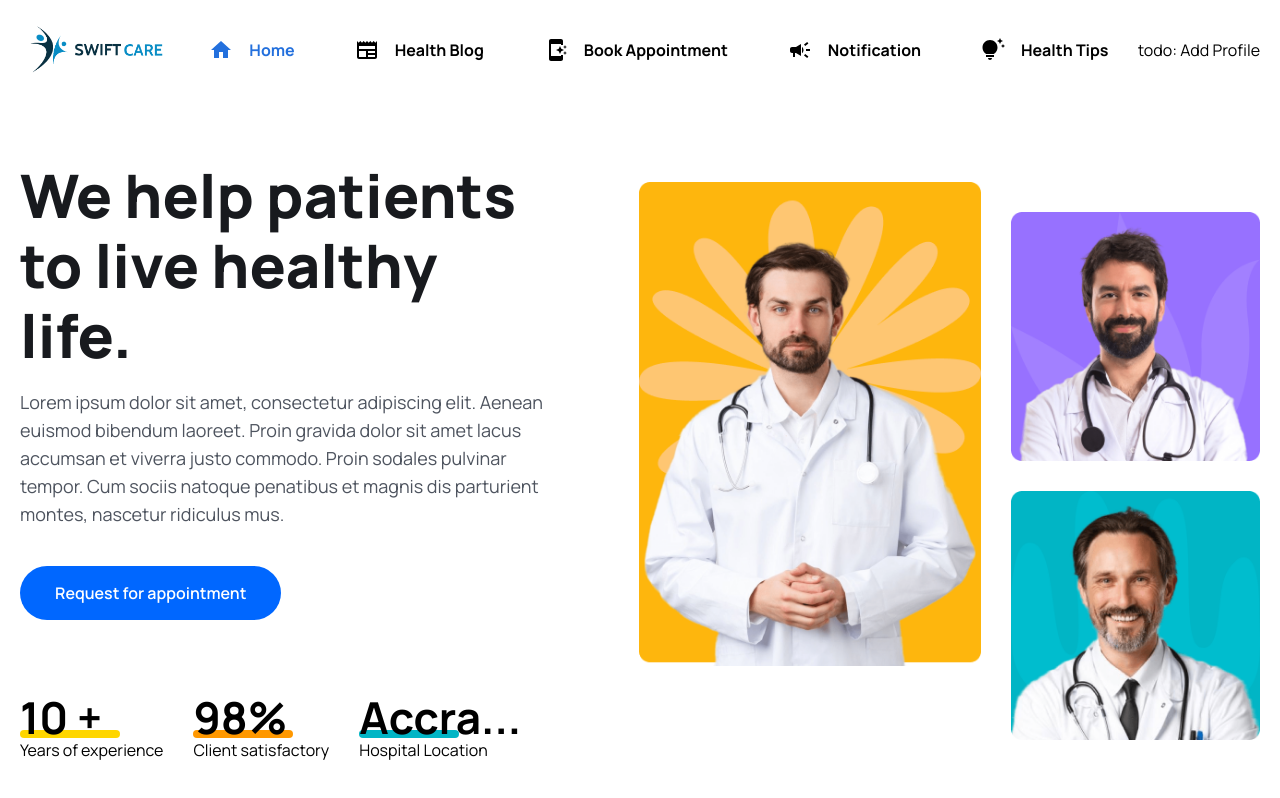
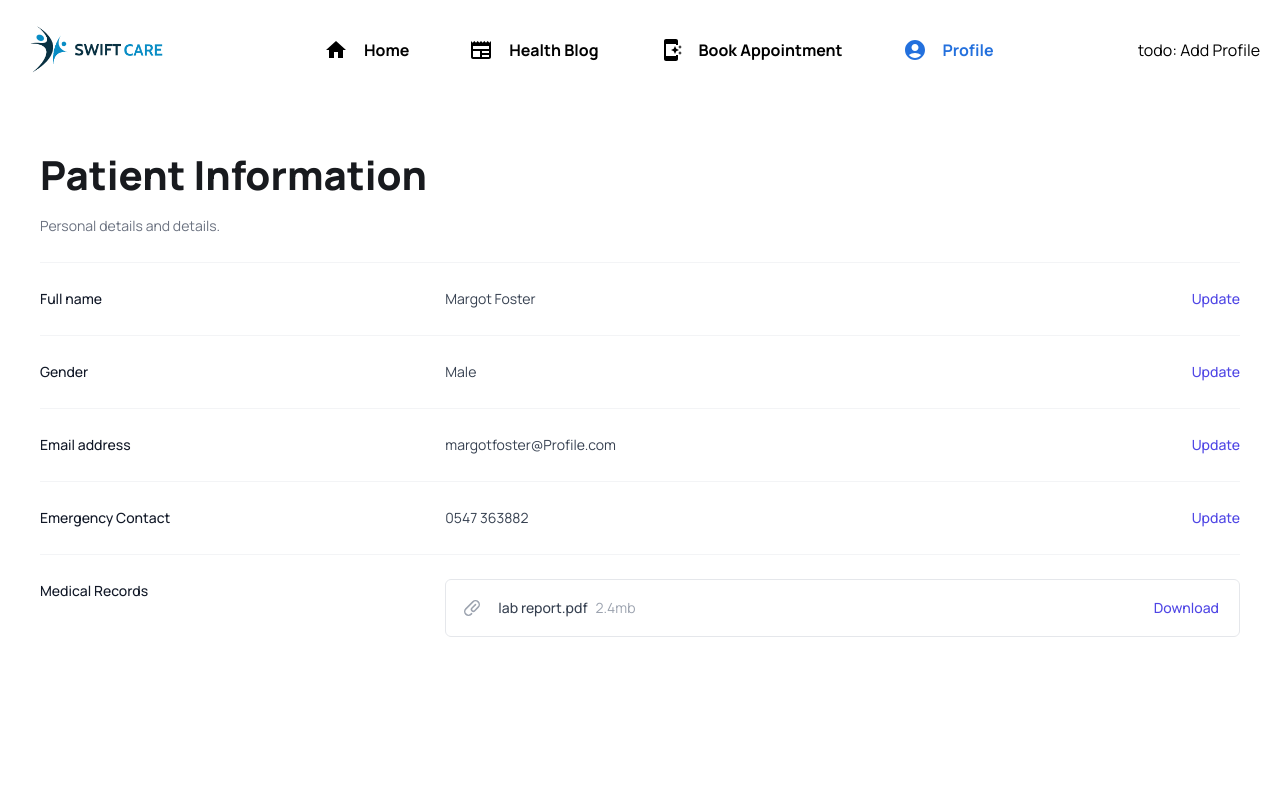
Before and after one commit to tech-threee/patient-swiftcare, a React (Vite) app: page /profile in a window 1280 px wide. Before the commit this address led to /. Shown: the top 798 px of the page. Built offline with nearby package versions, Linux system fonts and the light colour scheme.

Commit message:
added profile screen

```diff
--- a/package.json
+++ b/package.json
@@ -12,6 +12,7 @@
   "dependencies": {
     "@emotion/react": "^11.11.4",
     "@emotion/styled": "^11.11.0",
+    "@heroicons/react": "^2.1.1",
     "@mui/icons-material": "^5.15.13",
     "@mui/material": "^5.15.13",
     "@react-native-async-storage/async-storage": "^1.22.3",
--- a/src/components/BottomTab/index.tsx
+++ b/src/components/BottomTab/index.tsx
@@ -18,8 +18,8 @@ const BottomNavbar = () => {
   };
 
   return (
-    <div className="md:hidden fixed z-50 w-full h-16 max-w-lg -translate-x-1/2 bg-white border border-[#D9D9D9] bottom-[0.5px] left-1/2 ">
-      <div className="grid h-full max-w-lg grid-cols-5 mx-auto">
+    <div className="md:hidden fixed z-50 w-full h-16 max-w-lg -translate-x-1/2 bg-white border border-[#D9D9D9] bottom-[0.5px] left-1/2">
+      <div className="grid h-full max-w-lg grid-cols-4 mx-auto">
         {navLinks.map((link, index) => (
           <button
             key={index}
@@ -28,7 +28,6 @@ const BottomNavbar = () => {
             className="inline-flex flex-col items-center justify-center px-5 hover:bg-gray-50 group"
             onClick={() => handleTooltipToggle(link.path)}
           >
-            {/* Add conditional class to change the icon color when active */}
             {React.cloneElement(link.icon, {
               className:
                 location.pathname === link.path ? "text-[#0067FF]" : "",
--- a/src/constant/navigationLinks.tsx
+++ b/src/constant/navigationLinks.tsx
@@ -2,8 +2,7 @@ import { ReactNode } from "react";
 import HomeIcon from "@mui/icons-material/Home";
 import NewspaperIcon from "@mui/icons-material/Newspaper";
 import AppShortcutIcon from "@mui/icons-material/AppShortcut";
-import TipsAndUpdatesIcon from "@mui/icons-material/TipsAndUpdates";
-import CampaignIcon from "@mui/icons-material/Campaign";
+import AccountCircleIcon from "@mui/icons-material/AccountCircle";
 
 export type NavLinkItem = {
   display: string;
@@ -28,13 +27,8 @@ export const navLinks: NavLinkItem[] = [
     icon: <AppShortcutIcon />,
   },
   {
-    display: "Notification",
-    path: "/notification",
-    icon: <CampaignIcon />,
-  },
-  {
-    display: "Health Tips",
-    path: "/healthTip",
-    icon: <TipsAndUpdatesIcon />,
+    display: "Profile",
+    path: "/profile",
+    icon: <AccountCircleIcon />,
   },
 ];
--- a/src/pages/HealthTip/index.tsx
+++ /dev/null
@@ -1,4 +0,0 @@
-const HealthTip = () => {
-  return <div>HealthTip</div>;
-};
-export default HealthTip;
--- /dev/null
+++ b/src/pages/Profile/index.tsx
@@ -0,0 +1,123 @@
+import { PaperClipIcon } from "@heroicons/react/20/solid";
+
+export default function Profile() {
+  return (
+    <main className="mt-10">
+      <div className="mx-10 mb-[10rem]">
+        <div className="px-4 sm:px-0">
+          <h1 className="text-[26px] leading-[46px] text-headingColor font-[800] md:text-[40px] md:leading-[70px] overflow-hidden">
+            Patient Information
+          </h1>
+          <p className="mt-1 max-w-2xl text-sm leading-6 text-gray-500">
+            Personal details and details.
+          </p>
+        </div>
+        <div className="mt-6 border-t border-gray-100">
+          <dl className="divide-y divide-gray-100">
+            <div className="px-4 py-6 sm:grid sm:grid-cols-3 sm:gap-4 sm:px-0">
+              <dt className="text-sm font-medium leading-6 text-gray-900">
+                Full name
+              </dt>
+              <dd className="mt-1 flex text-sm leading-6 text-gray-700 sm:col-span-2 sm:mt-0">
+                <span className="flex-grow">Margot Foster</span>
+                <span className="ml-4 flex-shrink-0">
+                  <button
+                    type="button"
+                    className="rounded-md bg-white font-medium text-indigo-600 hover:text-indigo-500"
+                  >
+                    Update
+                  </button>
+                </span>
+              </dd>
+            </div>
+            <div className="px-4 py-6 sm:grid sm:grid-cols-3 sm:gap-4 sm:px-0">
+              <dt className="text-sm font-medium leading-6 text-gray-900">
+                Gender
+              </dt>
+              <dd className="mt-1 flex text-sm leading-6 text-gray-700 sm:col-span-2 sm:mt-0">
+                <span className="flex-grow">Male</span>
+                <span className="ml-4 flex-shrink-0">
+                  <button
+                    type="button"
+                    className="rounded-md bg-white font-medium text-indigo-600 hover:text-indigo-500"
+                  >
+                    Update
+                  </button>
+                </span>
+              </dd>
+            </div>
+            <div className="px-4 py-6 sm:grid sm:grid-cols-3 sm:gap-4 sm:px-0">
+              <dt className="text-sm font-medium leading-6 text-gray-900">
+                Email address
+              </dt>
+              <dd className="mt-1 flex text-sm leading-6 text-gray-700 sm:col-span-2 sm:mt-0">
+                <span className="flex-grow">margotfoster@Profile.com</span>
+                <span className="ml-4 flex-shrink-0">
+                  <button
+                    type="button"
+                    className="rounded-md bg-white font-medium text-indigo-600 hover:text-indigo-500"
+                  >
+                    Update
+                  </button>
+                </span>
+              </dd>
+            </div>
+            <div className="px-4 py-6 sm:grid sm:grid-cols-3 sm:gap-4 sm:px-0">
+              <dt className="text-sm font-medium leading-6 text-gray-900">
+                Emergency Contact
+              </dt>
+              <dd className="mt-1 flex text-sm leading-6 text-gray-700 sm:col-span-2 sm:mt-0">
+                <span className="flex-grow">0547 363882</span>
+                <span className="ml-4 flex-shrink-0">
+                  <button
+                    type="button"
+                    className="rounded-md bg-white font-medium text-indigo-600 hover:text-indigo-500"
+                  >
+                    Update
+                  </button>
+                </span>
+              </dd>
+            </div>
+
+            <div className="px-4 py-6 sm:grid sm:grid-cols-3 sm:gap-4 sm:px-0">
+              <dt className="text-sm font-medium leading-6 text-gray-900">
+                Medical Records
+              </dt>
+              <dd className="mt-1 text-sm leading-6 text-gray-700 sm:col-span-2 sm:mt-0">
+                <ul
+                  role="list"
+                  className="divide-y divide-gray-100 rounded-md border border-gray-200"
+                >
+                  <li className="flex items-center justify-between py-4 pl-4 pr-5 text-sm leading-6">
+                    <div className="flex w-0 flex-1 items-center">
+                      <PaperClipIcon
+                        className="h-5 w-5 flex-shrink-0 text-gray-400"
+                        aria-hidden="true"
+                      />
+                      <div className="ml-4 flex min-w-0 flex-1 gap-2">
+                        <span className="truncate font-medium">
+                          lab report.pdf
+                        </span>
+                        <span className="flex-shrink-0 text-gray-400">
+                          2.4mb
+                        </span>
+                      </div>
+                    </div>
+                    <div className="ml-4 flex flex-shrink-0 space-x-4">
+                      <button
+                        type="button"
+                        className="rounded-md bg-white font-medium text-indigo-600 hover:text-indigo-500"
+                      >
+                        Download
+                      </button>
+                    </div>
+                  </li>
+                </ul>
+              </dd>
+            </div>
+          </dl>
+        </div>
+      </div>
+    </main>
+  );
+}
--- a/src/routes/ProtectedRouter/index.tsx
+++ b/src/routes/ProtectedRouter/index.tsx
@@ -2,7 +2,7 @@ import { Routes, Route, Navigate } from "react-router-dom";
 import HomePage from "../../pages/Home";
 import HealthBlog from "../../pages/HealthBlog";
 import BookAppointment from "../../pages/BookAppointment";
-import HealthTip from "../../pages/HealthTip";
+import Profile from "../../pages/Profile";
 import Notification from "../../pages/Notification";
 import ViewHealthBlog from "../../pages/HealthBlog/ViewHealthBlog";
 
@@ -12,7 +12,7 @@ const ProtectedRouter = () => {
       <Route path="/" element={<HomePage />} />
       <Route path="/healthBlog" element={<HealthBlog />} />
       <Route path="/bookAppointment" element={<BookAppointment />} />
-      <Route path="/healthTip" element={<HealthTip />} />
+      <Route path="/profile" element={<Profile />} />
       <Route path="/notification" element={<Notification />} />
       <Route path="/viewHealthBlog" element={<ViewHealthBlog />} />
       <Route path="*" element={<Navigate to="/" replace />} />
```
Also changed, not shown: 2 other files (tests, documents, lock files or other folders).
